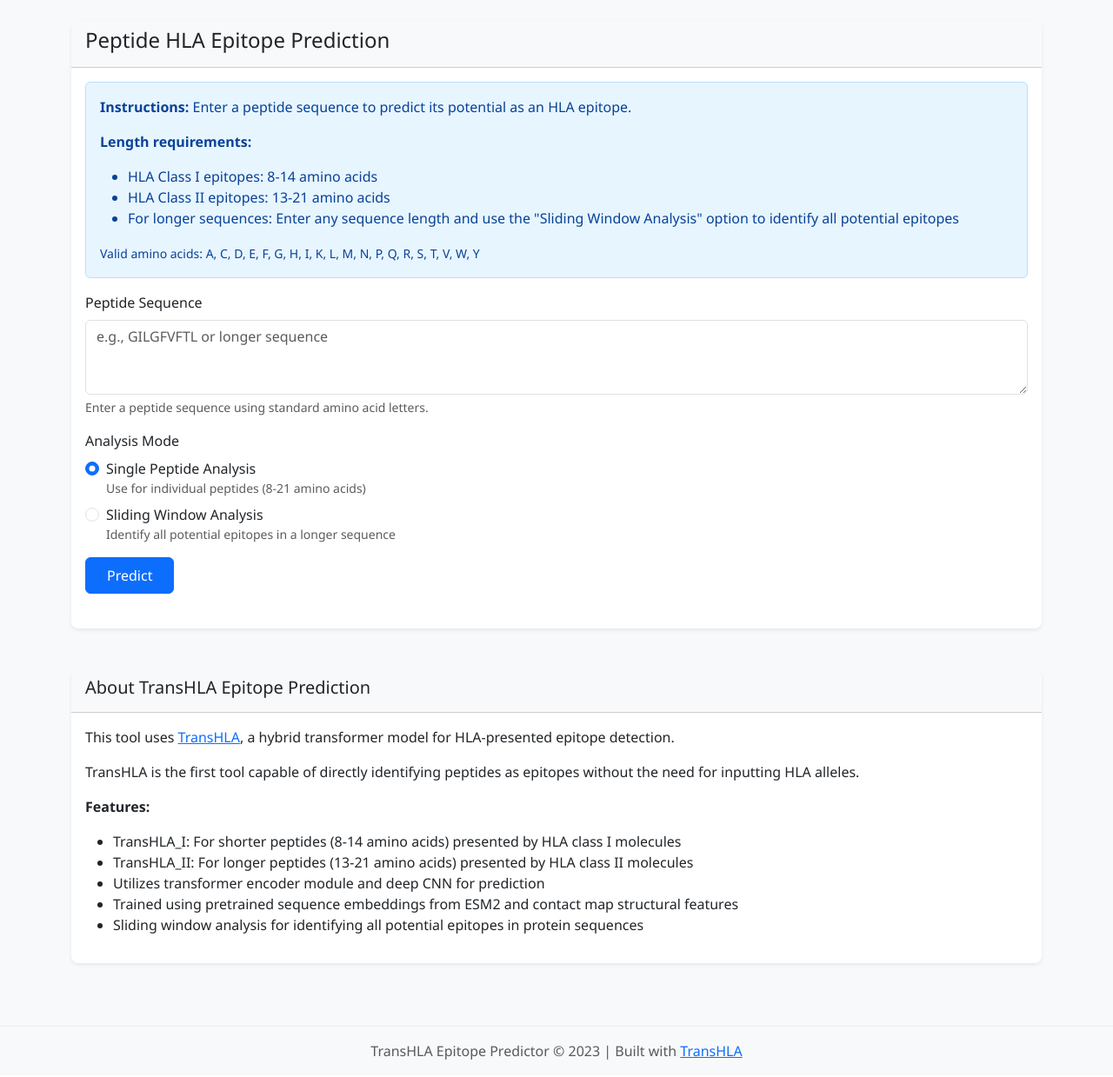
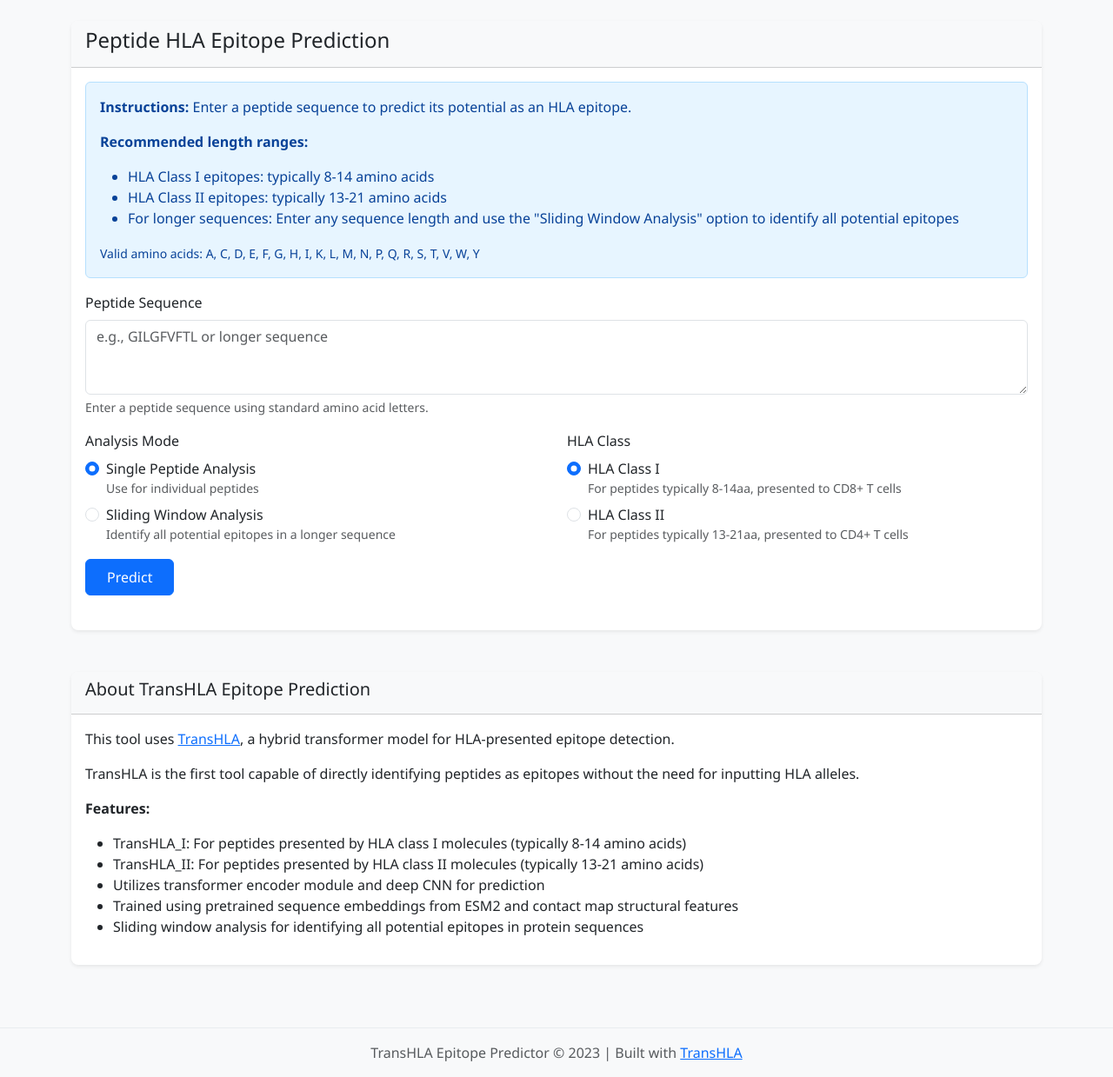
Before and after one commit to ronaldllau/VaccineDesign, a Flask app: page / in a window 1280 px wide. Shown: the part 56-1295 px from the top of the page at 87% size. Run offline with Flask 3, Linux system fonts and the light colour scheme.

Commit message:
Add option for manually selecting HLA class

```diff
--- a/app/app.py
+++ b/app/app.py
@@ -62,6 +62,7 @@ def predict():
     if request.method == 'POST':
         data = request.get_json()
         peptide_seq = data.get('sequence', '')
+        hla_class = data.get('hla_class', 'I')  # Default to Class I if not specified
 
         if not peptide_seq:
             return jsonify({'error': 'No peptide sequence provided'}), 400
@@ -75,14 +76,14 @@ def predict():
         if process_mode == 'single':
             try:
                 # Run prediction for a single peptide
-                predictions = run_prediction(peptide_seq)
+                predictions = run_prediction(peptide_seq, hla_class)
                 return jsonify(predictions)
             except Exception as e:
                 return jsonify({'error': str(e)}), 500
         elif process_mode == 'sliding':
             try:
                 # Generate and predict all possible peptides
-                predictions = run_sliding_window_prediction(peptide_seq)
+                predictions = run_sliding_window_prediction(peptide_seq, hla_class)
                 return jsonify(predictions)
             except Exception as e:
                 return jsonify({'error': str(e)}), 500
@@ -94,12 +95,20 @@ def is_valid_peptide(peptide):
     valid_aa = set('ACDEFGHIKLMNPQRSTVWY')
     return set(peptide.upper()).issubset(valid_aa)
 
-def generate_peptides(sequence, min_length=8, max_length=21):
-    """Generate all possible peptides within the length range."""
+def generate_peptides(sequence, hla_class='I'):
+    """Generate all possible peptides within the length range appropriate for the HLA class."""
     peptides = []
 
     # Validate sequence and convert to uppercase
     sequence = sequence.upper()
+
+    # Set length ranges based on HLA class
+    if hla_class == 'I':
+        min_length = 8
+        max_length = 14
+    else:  # Class II
+        min_length = 13
+        max_length = 21
 
     # Generate peptides for each possible length
     for length in range(min_length, min(max_length + 1, len(sequence) + 1)):
@@ -114,56 +123,28 @@ def generate_peptides(sequence, min_length=8, max_length=21):
 
     return peptides
 
-def run_sliding_window_prediction(sequence):
+def run_sliding_window_prediction(sequence, hla_class='I'):
     """Run predictions on all possible peptides within the sequence."""
-    # Generate all valid peptides
-    peptide_list = generate_peptides(sequence)
+    # Generate all valid peptides for the specified HLA class
+    peptide_list = generate_peptides(sequence, hla_class)
+
+    if not peptide_list:
+        raise ValueError(f"No valid peptides could be generated for HLA class {hla_class} from the given sequence")
 
     # Process each peptide
-    class_I_peptides = []
-    class_II_peptides = []
+    predictions = []
 
     for peptide_info in peptide_list:
         peptide = peptide_info['peptide']
+        position = peptide_info['position']
         length = peptide_info['length']
-        position = peptide_info['position']
 
-        # Categorize by length for batch processing
-        if 8 <= length <= 14:
-            class_I_peptides.append({
-                'peptide': peptide,
-                'position': position,
-                'length': length
-            })
-        elif 13 <= length <= 21:
-            class_II_peptides.append({
-                'peptide': peptide,
-                'position': position,
-                'length': length
-            })
-
-    # Process by batches
-    predictions = []
-
-    # Process Class I peptides
-    if class_I_peptides:
-        for peptide_info in class_I_peptides:
-            peptide = peptide_info['peptide']
-            result = run_prediction(peptide)['results'][0]
-            result['position'] = peptide_info['position']
-            result['length'] = peptide_info['length']
-            result['class'] = 'I'
-            predictions.append(result)
-
-    # Process Class II peptides
-    if class_II_peptides:
-        for peptide_info in class_II_peptides:
-            peptide = peptide_info['peptide']
-            result = run_prediction(peptide)['results'][0]
-            result['position'] = peptide_info['position']
-            result['length'] = peptide_info['length']
-            result['class'] = 'II'
-            predictions.append(result)
+        # Run prediction and get result
+        result = run_prediction(peptide, hla_class)['results'][0]
+        result['position'] = position
+        result['length'] = length
+        result['class'] = hla_class
+        predictions.append(result)
 
     # Sort by position and then by length
     predictions.sort(key=lambda x: (x['position'], x['length']))
@@ -178,29 +159,31 @@ def run_sliding_window_prediction(sequence):
         'total_peptides': total_peptides,
         'epitope_count': epitope_count,
         'epitope_density': epitope_density,
+        'hla_class': hla_class,
         'results': predictions
     }
 
-def run_prediction(peptide_seq):
+def run_prediction(peptide_seq, hla_class='I'):
     """Run epitope prediction using TransHLA."""
     global tokenizer, transHLA_I_model, transHLA_II_model
     try:
         peptide_seq = peptide_seq.upper()
-        peptide_length = len(peptide_seq)
 
-        # Determine which model to use based on peptide length
-        if 8 <= peptide_length <= 14:
-            # Use TransHLA_I for shorter peptides
+        # Select model based on HLA class
+        if hla_class == 'I':
             model = transHLA_I_model
             max_length = 16
-            hla_class = 'I'
-        elif 13 <= peptide_length <= 21:
-            # Use TransHLA_II for longer peptides
+
+            # Validate peptide length for Class I
+            if len(peptide_seq) < 8 or len(peptide_seq) > 14:
+                print(f"Warning: Peptide length {len(peptide_seq)} may not be optimal for HLA Class I prediction")
+        else:  # Class II
             model = transHLA_II_model
             max_length = 23
-            hla_class = 'II'
-        else:
-            raise ValueError(f"Peptide length {peptide_length} is outside the supported range (8-21 amino acids)")
+
+            # Validate peptide length for Class II
+            if len(peptide_seq) < 13 or len(peptide_seq) > 21:
+                print(f"Warning: Peptide length {len(peptide_seq)} may not be optimal for HLA Class II prediction")
 
         # Tokenize the peptide
         peptide_encoding = tokenizer([peptide_seq])['input_ids']
--- a/app/static/js/script.js
+++ b/app/static/js/script.js
@@ -3,6 +3,11 @@ document.addEventListener('DOMContentLoaded', () => {
     const peptideInput = document.getElementById('peptide-sequence');
     const modeSingle = document.getElementById('mode-single');
     const modeSliding = document.getElementById('mode-sliding');
+    const hlaClassI = document.getElementById('hla-class-i');
+    const hlaClassII = document.getElementById('hla-class-ii');
+    const hlaClassSelection = document.getElementById('hla-class-selection');
+    const lengthWarning = document.getElementById('length-warning');
+    const lengthWarningMessage = document.getElementById('length-warning-message');
     const predictBtn = document.getElementById('predict-btn');
     const loadingSpinner = document.getElementById('loading-spinner');
     const singleResultsSection = document.getElementById('single-results-section');
@@ -36,7 +41,49 @@ document.addEventListener('DOMContentLoaded', () => {
         if (value !== filteredValue) {
             e.target.value = filteredValue;
         }
+
+        // Check peptide length for warnings
+        checkPeptideLength();
     });
+
+    // Monitor HLA class and analysis mode changes
+    hlaClassI.addEventListener('change', checkPeptideLength);
+    hlaClassII.addEventListener('change', checkPeptideLength);
+    modeSingle.addEventListener('change', () => {
+        hlaClassSelection.classList.remove('d-none');
+        checkPeptideLength();
+    });
+    modeSliding.addEventListener('change', () => {
+        hlaClassSelection.classList.remove('d-none');
+        checkPeptideLength();
+    });
+
+    // Function to check peptide length and show warnings
+    function checkPeptideLength() {
+        const peptideSeq = peptideInput.value.trim().toUpperCase();
+        if (!peptideSeq) {
+            lengthWarning.classList.add('d-none');
+            return;
+        }
+
+        const peptideLength = peptideSeq.length;
+        const isSingleMode = modeSingle.checked;
+        const isClassI = hlaClassI.checked;
+
+        if (isSingleMode) {
+            if (isClassI && (peptideLength < 8 || peptideLength > 14)) {
+                lengthWarningMessage.textContent = 'This peptide length may not be optimal for HLA Class I. Consider switching to HLA Class II or adjusting your sequence.';
+                lengthWarning.classList.remove('d-none');
+            } else if (!isClassI && (peptideLength < 13 || peptideLength > 21)) {
+                lengthWarningMessage.textContent = 'This peptide length may not be optimal for HLA Class II. Consider switching to HLA Class I or adjusting your sequence.';
+                lengthWarning.classList.remove('d-none');
+            } else {
+                lengthWarning.classList.add('d-none');
+            }
+        } else {
+            lengthWarning.classList.add('d-none');
+        }
+    }
 
     // Show/hide epitopes only event listener
     showEpitopeOnly.addEventListener('change', () => {
@@ -59,20 +106,21 @@ document.addEventListener('DOMContentLoaded', () => {
             return;
         }
 
-        // Get analysis mode
+        // Get analysis mode and HLA class
         const mode = modeSliding.checked ? 'sliding' : 'single';
+        const hlaClass = hlaClassII.checked ? 'II' : 'I';
 
         // Validate peptide length for single peptide mode
         if (mode === 'single') {
             const peptideLength = peptideSeq.length;
 
-            if (peptideLength < 8 || peptideLength > 21) {
-                showError('For single peptide analysis, sequence should be between 8-21 amino acids. For longer sequences, use Sliding Window Analysis.');
+            if (peptideLength < 8) {
+                showError('Peptide sequence should be at least 8 amino acids in length.');
                 return;
             }
 
-            if (peptideLength > 14 && peptideLength < 13) {
-                showError('Peptides of length 15-12 are not supported by the model.');
+            if (peptideLength > 21) {
+                showError('For single peptide analysis, sequence should be maximum 21 amino acids. For longer sequences, use Sliding Window Analysis.');
                 return;
             }
         }
@@ -94,7 +142,8 @@ document.addEventListener('DOMContentLoaded', () => {
                 },
                 body: JSON.stringify({
                     sequence: peptideSeq,
-                    mode: mode
+                    mode: mode,
+                    hla_class: hlaClass
                 }),
             });
 
@@ -149,7 +198,7 @@ document.addEventListener('DOMContentLoaded', () => {
         const isEpitope = results[0].is_epitope;
         predictionSummary.innerHTML = isEpitope
             ? `<strong>Result:</strong> The peptide ${data.peptide} is predicted to be a potential HLA class ${results[0].hla_class} epitope.`
-            : `<strong>Result:</strong> The peptide ${data.peptide} is predicted to be a non-epitope.`;
+            : `<strong>Result:</strong> The peptide ${data.peptide} is predicted to be a non-epitope when presented by HLA class ${results[0].hla_class}.`;
 
         // Create visualization
         createSingleVisualization(results[0]);
@@ -174,7 +223,7 @@ document.addEventListener('DOMContentLoaded', () => {
         slidingSummary.innerHTML = `
             <strong>Analysis Summary:</strong>
             Found ${data.epitope_count} potential epitopes out of ${data.total_peptides} possible peptides
-            (${(data.epitope_density * 100).toFixed(1)}% epitope density).
+            (${(data.epitope_density * 100).toFixed(1)}% epitope density) using HLA class ${data.hla_class} prediction.
         `;
 
         // Render the table with current filter/sort settings
@@ -288,7 +337,7 @@ document.addEventListener('DOMContentLoaded', () => {
                     },
                     title: {
                         display: true,
-                        text: 'Epitope Prediction Probability',
+                        text: `HLA Class ${result.hla_class} Epitope Prediction`,
                         font: {
                             size: 16
                         }
@@ -338,6 +387,13 @@ document.addEventListener('DOMContentLoaded', () => {
                                 const percent = ((count / data.total_peptides) * 100).toFixed(1);
                                 return `${label}: ${count} (${percent}%)`;
                             }
+                        }
+                    },
+                    title: {
+                        display: true,
+                        text: `HLA Class ${data.hla_class} Epitope Density`,
+                        font: {
+                            size: 14
                         }
                     }
                 }
@@ -396,6 +452,13 @@ document.addEventListener('DOMContentLoaded', () => {
                                 return `Probability: ${context.raw.toFixed(3)}`;
                             }
                         }
+                    },
+                    title: {
+                        display: true,
+                        text: `HLA Class ${data.hla_class} Epitope Probability Distribution`,
+                        font: {
+                            size: 14
+                        }
                     }
                 },
                 scales: {
@@ -427,4 +490,7 @@ document.addEventListener('DOMContentLoaded', () => {
         errorMessage.textContent = '';
         errorMessage.classList.add('d-none');
     }
+
+    // Initialize by checking peptide length on load
+    checkPeptideLength();
 });
--- a/app/templates/index.html
+++ b/app/templates/index.html
@@ -25,10 +25,10 @@
                     <div class="card-body">
                         <div class="alert alert-info">
                             <p><strong>Instructions:</strong> Enter a peptide sequence to predict its potential as an HLA epitope.</p>
-                            <p><strong>Length requirements:</strong></p>
+                            <p><strong>Recommended length ranges:</strong></p>
                             <ul>
-                                <li>HLA Class I epitopes: 8-14 amino acids</li>
-                                <li>HLA Class II epitopes: 13-21 amino acids</li>
+                                <li>HLA Class I epitopes: typically 8-14 amino acids</li>
+                                <li>HLA Class II epitopes: typically 13-21 amino acids</li>
                                 <li>For longer sequences: Enter any sequence length and use the "Sliding Window Analysis" option to identify all potential epitopes</li>
                             </ul>
                             <p class="mb-0"><small>Valid amino acids: A, C, D, E, F, G, H, I, K, L, M, N, P, Q, R, S, T, V, W, Y</small></p>
@@ -42,14 +42,15 @@
                                 <div class="form-text">Enter a peptide sequence using standard amino acid letters.</div>
                             </div>
 
-                            <div class="mb-3">
+                            <div class="row mb-3">
+                                <div class="col-md-6">
                                     <label class="form-label">Analysis Mode</label>
                                     <div class="form-check">
                                         <input class="form-check-input" type="radio" name="analysis-mode" id="mode-single" value="single" checked>
                                         <label class="form-check-label" for="mode-single">
                                             Single Peptide Analysis
                                         </label>
-                                    <small class="d-block text-muted">Use for individual peptides (8-21 amino acids)</small>
+                                        <small class="d-block text-muted">Use for individual peptides</small>
                                     </div>
                                     <div class="form-check mt-2">
                                         <input class="form-check-input" type="radio" name="analysis-mode" id="mode-sliding" value="sliding">
@@ -58,6 +59,30 @@
                                         </label>
                                         <small class="d-block text-muted">Identify all potential epitopes in a longer sequence</small>
                                     </div>
+                                </div>
+
+                                <div class="col-md-6" id="hla-class-selection">
+                                    <label class="form-label">HLA Class</label>
+                                    <div class="form-check">
+                                        <input class="form-check-input" type="radio" name="hla-class" id="hla-class-i" value="I" checked>
+                                        <label class="form-check-label" for="hla-class-i">
+                                            HLA Class I
+                                        </label>
+                                        <small class="d-block text-muted">For peptides typically 8-14aa, presented to CD8+ T cells</small>
+                                    </div>
+                                    <div class="form-check mt-2">
+                                        <input class="form-check-input" type="radio" name="hla-class" id="hla-class-ii" value="II">
+                                        <label class="form-check-label" for="hla-class-ii">
+                                            HLA Class II
+                                        </label>
+                                        <small class="d-block text-muted">For peptides typically 13-21aa, presented to CD4+ T cells</small>
+                                    </div>
+                                </div>
+                            </div>
+
+                            <div class="alert alert-warning d-none" id="length-warning">
+                                <i class="fas fa-exclamation-triangle"></i> <strong>Length Warning:</strong>
+                                <span id="length-warning-message"></span>
                             </div>
 
                             <button type="submit" class="btn btn-primary" id="predict-btn">
@@ -178,8 +203,8 @@
                         <p>TransHLA is the first tool capable of directly identifying peptides as epitopes without the need for inputting HLA alleles.</p>
                         <p><strong>Features:</strong></p>
                         <ul>
-                            <li>TransHLA_I: For shorter peptides (8-14 amino acids) presented by HLA class I molecules</li>
-                            <li>TransHLA_II: For longer peptides (13-21 amino acids) presented by HLA class II molecules</li>
+                            <li>TransHLA_I: For peptides presented by HLA class I molecules (typically 8-14 amino acids)</li>
+                            <li>TransHLA_II: For peptides presented by HLA class II molecules (typically 13-21 amino acids)</li>
                             <li>Utilizes transformer encoder module and deep CNN for prediction</li>
                             <li>Trained using pretrained sequence embeddings from ESM2 and contact map structural features</li>
                             <li>Sliding window analysis for identifying all potential epitopes in protein sequences</li>
```
Lines whose indentation alone changed are shown as unchanged.
